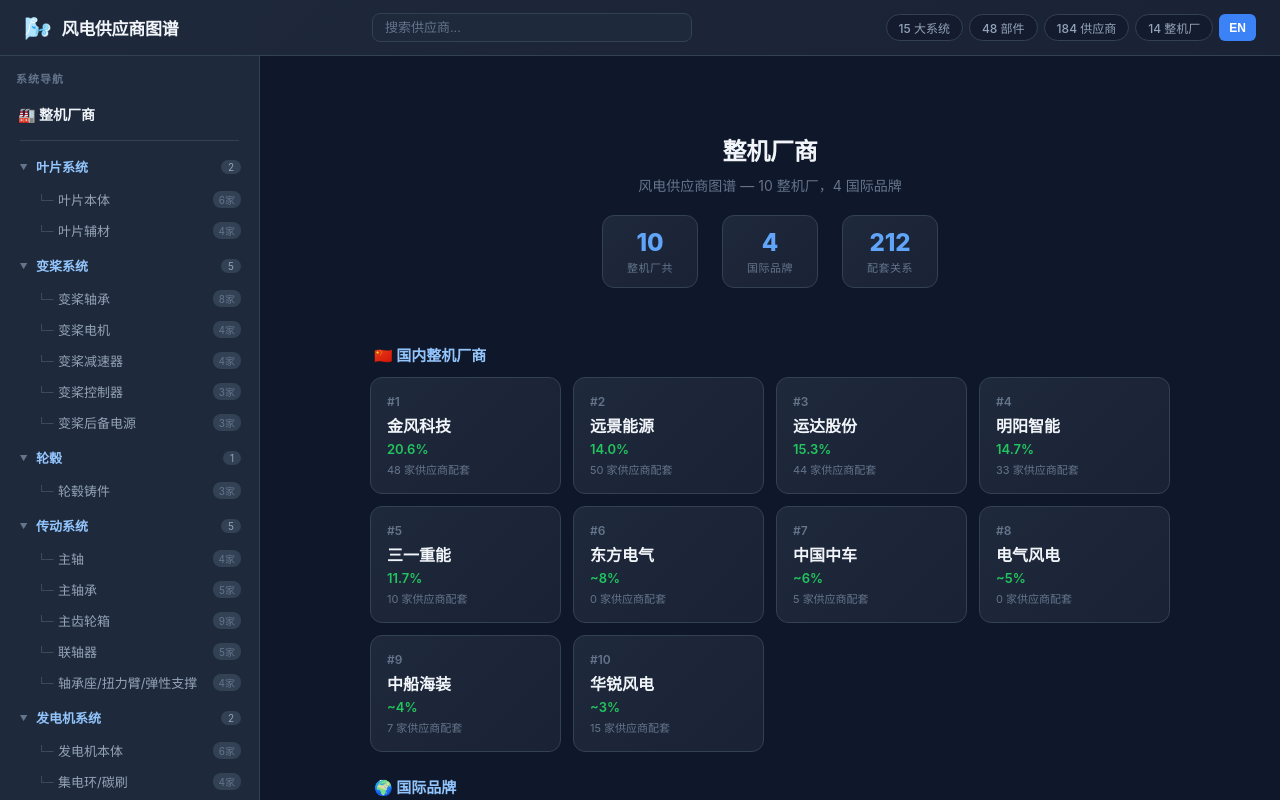
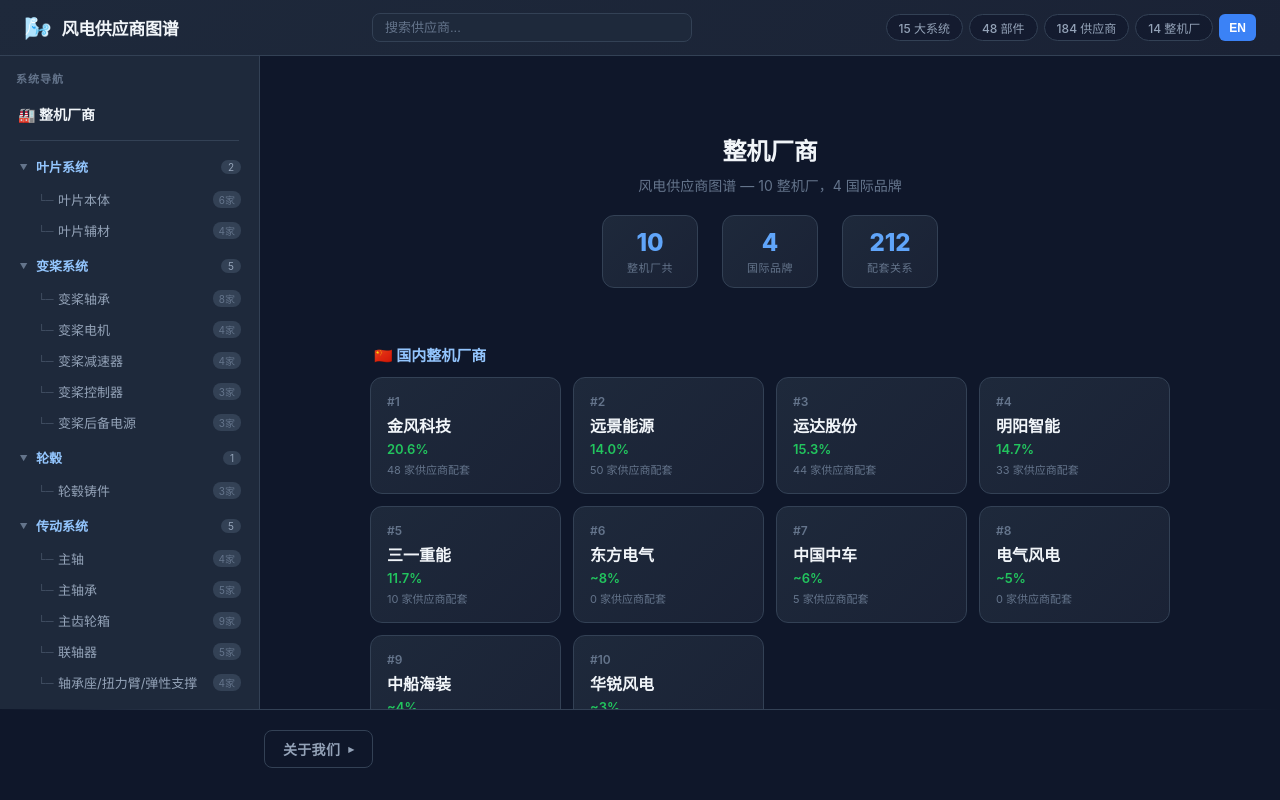
Before and after one commit to peterpei001/wind-turbine-suppliers, a React (Vite) app: page /1/oems in a window 1280 px wide. Built offline with nearby package versions, Linux system fonts and the light colour scheme.

Commit message:
feat: add footer with About Us section (bilingual team intro)

```diff
--- a/src/App.css
+++ b/src/App.css
@@ -952,6 +952,105 @@
 .sidebar-overlay { display: none; }
 .menu-btn { display: none; }
 
+/* ════════════════ Footer / About Us ════════════════ */
+.footer {
+  flex-shrink: 0;
+  background: #0F172A;
+  border-top: none;
+}
+
+.footer-hr {
+  border: none;
+  height: 1px;
+  background: linear-gradient(90deg, transparent, #334155 20%, #334155 80%, transparent);
+  margin: 0;
+}
+
+.footer-inner {
+  max-width: 800px;
+  margin: 0 auto;
+  padding: 20px 24px 32px;
+}
+
+.footer-toggle {
+  display: inline-flex;
+  align-items: center;
+  gap: 8px;
+  background: none;
+  border: 1px solid #334155;
+  border-radius: 8px;
+  color: #94A3B8;
+  font-size: 14px;
+  font-weight: 600;
+  padding: 8px 18px;
+  cursor: pointer;
+  transition: all 0.2s;
+  letter-spacing: 0.3px;
+}
+.footer-toggle:hover {
+  color: #F1F5F9;
+  border-color: #3B82F6;
+  background: rgba(59, 130, 246, 0.06);
+}
+
+.footer-arrow {
+  font-size: 11px;
+  transition: transform 0.25s ease;
+  display: inline-block;
+}
+.footer-arrow.open {
+  transform: rotate(90deg);
+}
+
+.footer-content {
+  margin-top: 20px;
+  animation: fadeIn 0.3s ease;
+}
+
+.footer-text {
+  font-size: 14px;
+  color: #94A3B8;
+  line-height: 1.7;
+  margin-bottom: 12px;
+}
+
+.footer-strength-title {
+  font-size: 13px;
+  font-weight: 600;
+  color: #93C5FD;
+  text-transform: uppercase;
+  letter-spacing: 0.8px;
+  margin: 20px 0 12px;
+}
+
+.footer-strength-list {
+  list-style: none;
+  padding: 0;
+  display: flex;
+  flex-direction: column;
+  gap: 8px;
+}
+
+.footer-strength-item {
+  font-size: 14px;
+  color: #94A3B8;
+  line-height: 1.5;
+  padding-left: 18px;
+  position: relative;
+}
+.footer-strength-item::before {
+  content: '•';
+  position: absolute;
+  left: 4px;
+  color: #3B82F6;
+  font-weight: bold;
+}
+
+@keyframes fadeIn {
+  from { opacity: 0; transform: translateY(8px); }
+  to { opacity: 1; transform: translateY(0); }
+}
+
 /* ════════════════ Responsive ════════════════ */
 @media (max-width: 768px) {
   /* ── Sidebar ── */
--- a/src/App.tsx
+++ b/src/App.tsx
@@ -1,7 +1,7 @@
 import { useState, useEffect } from 'react';
 import { BrowserRouter, Routes, Route, Navigate, useParams, useNavigate, useLocation } from 'react-router-dom';
 import { LanguageProvider, useLanguage } from './LanguageContext';
-import { UI } from './i18n';
+import { UI, STRENGTHS } from './i18n';
 import TreeNav from './components/TreeNav';
 import SearchBar from './components/SearchBar';
 import HomePage from './pages/HomePage';
@@ -71,6 +71,36 @@
   return <>{children}</>;
 }
 
+function Footer() {
+  const { lang } = useLanguage();
+  const [expanded, setExpanded] = useState(false);
+
+  return (
+    <footer className="footer">
+      <hr className="footer-hr" />
+      <div className="footer-inner">
+        <button className="footer-toggle" onClick={() => setExpanded(!expanded)}>
+          {UI.aboutUs[lang]}
+          <span className={`footer-arrow ${expanded ? 'open' : ''}`}>▸</span>
+        </button>
+        {expanded && (
+          <div className="footer-content">
+            <p className="footer-text">{UI.aboutDesc[lang]}</p>
+            <p className="footer-text">{UI.aboutDesc2[lang]}</p>
+            <p className="footer-text">{UI.aboutDesc3[lang]}</p>
+            <h4 className="footer-strength-title">{UI.aboutStrengthTitle[lang]}</h4>
+            <ul className="footer-strength-list">
+              {STRENGTHS[lang].map((s, i) => (
+                <li key={i} className="footer-strength-item">{s}</li>
+              ))}
+            </ul>
+          </div>
+        )}
+      </div>
+    </footer>
+  );
+}
+
 function AppInner() {
   const [sidebarOpen, setSidebarOpen] = useState(false);
 
@@ -98,6 +128,7 @@
           </Routes>
         </main>
       </div>
+      <Footer />
     </div>
   );
 }
--- a/src/i18n.ts
+++ b/src/i18n.ts
@@ -58,4 +58,33 @@
   oemSupplierCount: { zh: '家供应商配套', en: 'suppliers' },
   oemSupplierBySystem: { zh: '供应商按系统分类', en: 'Suppliers by System' },
   oemNoData: { zh: '暂无配套供应商数据', en: 'No supplier data available' },
+  aboutUs: { zh: '关于我们', en: 'About Us' },
+  aboutDesc: {
+    zh: '我们是一支深耕中国风电供应链的专业团队。团队成员来自中国风电零部件制造企业的不同岗位，拥有叶片设计、齿轮箱制造、发电机系统、偏航变桨控制、塔筒制造、变流器工程等领域的多年实战经验。',
+    en: 'We are a professional team deeply dedicated to the Chinese wind turbine supply chain. Our members come from diverse backgrounds across the wind energy industry, with hands-on experience in various positions at leading Chinese wind turbine component manufacturers.',
+  },
+  aboutDesc2: {
+    zh: '我们熟悉风电零部件的全生命周期——从概念设计、样机验证到批量生产和售后服务。团队成员曾在国内头部供应商从事采购、质量管控、生产管理、研发及供应链物流等岗位，对中国风电行业的标准、技术演进和供应链格局有着一线的认知与洞察。',
+    en: 'Drawing on years of accumulated expertise in turbine blade design, gearbox manufacturing, generator systems, pitch and yaw control, tower fabrication, and power converter engineering, we understand the full lifecycle of wind turbine components — from concept and prototyping through mass production and aftermarket service.',
+  },
+  aboutDesc3: {
+    zh: '我们的使命是将这些经验与全球合作伙伴对接，提供可靠的采购咨询、技术支持和质量控制服务，助力全球清洁能源转型。',
+    en: 'Our mission is to bridge this expertise with global partners, delivering reliable sourcing, technical consulting, and quality-focused solutions that help drive the world’s transition to clean energy.',
+  },
+  aboutStrengthTitle: { zh: '我们的优势', en: 'Our Strengths' },
 };
+
+export const STRENGTHS: Record<'zh' | 'en', string[]> = {
+  zh: [
+    '覆盖风电零部件全品类的深度行业知识',
+    '中国制造工厂的质量管控与生产实战经验',
+    '遍及中国风电供应链的优质供应商网络',
+    '对技术卓越与供应链透明度的坚定承诺',
+  ],
+  en: [
+    'Deep domain knowledge across the full wind turbine component spectrum',
+    'Practical experience in quality control and production at Chinese manufacturing facilities',
+    'Strong supplier network relationships throughout China’s wind power supply chain',
+    'Commitment to technical excellence and supply chain transparency',
+  ],
+};
```
Also changed, not shown: 1 other file (tests, documents, lock files or other folders).
